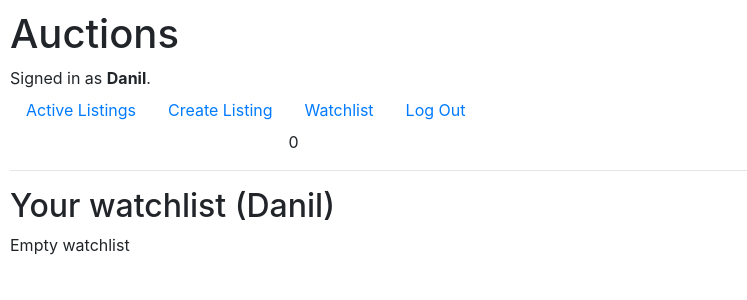
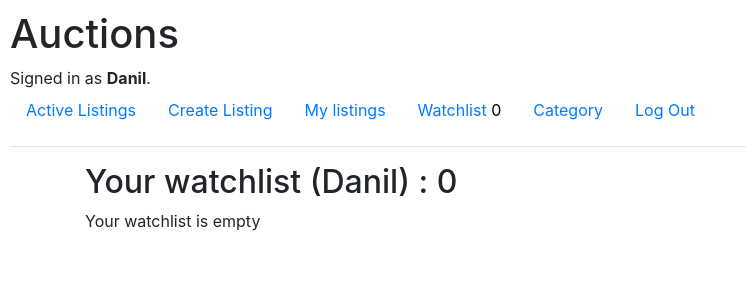
Before and after one commit to danilobravit/Commerce, a Django app: page /watchlist in a window 1280 px wide. Shown: the top 300 px of the page, without its empty margins (0-747 px from the left). Run offline with Django 3.2, Linux system fonts and the light colour scheme; a user stored in the database is signed in; data comes from the database, SQL or seed files in the repository; both versions use the stored data as it was after the commit; some libraries are stand-ins or nearby versions.

Commit message:
templates: added 'categories.html', 'categoryview.html, 'mylistings.html; modified 'watchlist'. views.py: created 'my_listings', 'categories', 'category_view' method; modifiedall the methods with watchlist model, removed some bugs.

```diff
--- a/auctions/templates/auctions/index.html
+++ b/auctions/templates/auctions/index.html
@@ -4,9 +4,9 @@
     <section>
         <div class="container">
             <h2 class="title">Active Listings</h2>
-            <div class="catalog-item" >
+            <div class="catalog-item" style="display: flex; flex-direction: row-reverse;  flex-wrap: wrap-reverse; justify-content: space-between; ">
                 {% for prod in product %}
-                <div class="catalog-item__wrapper" style="display: flex; justify-content: center; ">
+                <div class="catalog-item__wrapper" >
                     <div class="catalog-item__content" >
 
                         <img src="{{prod.image.url}}" class="catalog-item__img" style="height: 350px; width: 350px;">
--- a/auctions/templates/auctions/layout.html
+++ b/auctions/templates/auctions/layout.html
@@ -25,7 +25,15 @@
                     <a class="nav-link" href="{% url 'createListing' %}">Create Listing</a>
                 </li>
                 <li class="nav-item">
-                    <a class="nav-link" href="{% url 'watchlist' %}">Watchlist</a> {{watchlist.product.count}}
+                    <a class="nav-link" href="{% url 'myListings' %}">My listings</a>
+                </li>
+
+                <li class="nav-item">
+                    <a class="nav-link" href="{% url 'watchlist' %}">Watchlist <span style="color: black">{{watchlist.product.count}}</span></a>
+
+                </li>
+                <li class="nav-item">
+                    <a class="nav-link" href="{% url 'categories' %}">Category</a>
 
                 </li>
                 <li class="nav-item">
--- a/auctions/templates/auctions/watchlist.html
+++ b/auctions/templates/auctions/watchlist.html
@@ -1,14 +1,49 @@
 {% extends "auctions/layout.html" %}
 
+
+
 {% block body %}
-    <h2>Your watchlist ({{user.username}})</h2>
-    {% if watchlist.product.all %}
-        <ul>
-            {% for prod in watchlist.product.all %}
-                <li><a href="{% url 'listingPage' product=prod.title %}">{{prod.title}}</a></li>
-            {% endfor %}
-        </ul>
-    {% else %}
-        <p>Empty watchlist</p>
-    {% endif %}
+    <section>
+        <div class="container">
+            <h2 class="title">Your watchlist ({{user.username}}) : {{num_of_prod}}</h2>
+            <div class="catalog-item" style="display: flex;  flex-wrap: wrap-reverse; justify-content: space-between; ">
+            {% if watchlist.product.all %}
+                {% for prod in watchlist.product.all %}
+                <div class="catalog-item__wrapper" >
+                    <div class="catalog-item__content" >
+
+                        <img src="{{prod.image.url}}" class="catalog-item__img" style="height: 350px; width: 350px;">
+                        <div class="catalog-item__subtitle" style="color: blue;">{{prod.title}}</div>
+                        <div class="catalog-item__descr" style="width: 350px;">Decription: {{prod.description}}</div>
+                        {% if prod.last_bid is None%}
+                            <div class="catalog-item__bid">Price: {{prod.start_bid}}</div>
+                        {% else %}
+                            <div class="catalog-item__bid">Price: {{prod.last_bid}}</div>
+                        {% endif %}
+                        <div class="catalog-item__user">Seller: {{prod.user}}</div>
+                        {% if prod.closed %}
+                            <div class="catalog-item__status">Status: <span style="color: brown;">Sold</span></div>
+                        {% else %}
+                            <div class="catalog-item__status">Status: <span style="color: green;">Active</span></div>
+                        {% endif %}
+                        <a href="{% url 'listingPage' product=prod.title %}">Details</a> <!-- product=prod.title - параметр, который мы передаем в метод listing_page -->
+
+
+                    </div>
+
+                </div>
+                <hr>
+                {% endfor %}
+            {% else %}
+                <div>Your watchlist is empty</div>
+            {% endif %}
+
+            </div>
+        </div>
+
+
+    </section>
+
+
+
 {% endblock %}
--- a/auctions/urls.py
+++ b/auctions/urls.py
@@ -16,5 +16,8 @@ urlpatterns = [
     path("set_new_bid/<str:product>", views.set_new_bid, name="set_new_bid"),
     path("comment/<str:product>", views.comment, name="comment"),
     path("close_auction/<str:product>", views.close_auction, name="close_auction"),
-    path("delete_product/<str:product>", views.delete_product, name="delete_product")
+    path("delete_product/<str:product>", views.delete_product, name="delete_product"),
+    path("categories", views.categories, name="categories"),
+    path("categoryView/<str:category>", views.category_view, name="categoryView"),
+    path("myListings", views.my_listings, name="myListings")
 ] + static(settings.MEDIA_URL, document_root=settings.MEDIA_ROOT)
--- a/auctions/views.py
+++ b/auctions/views.py
@@ -14,10 +14,21 @@ from datetime import datetime
 
 def index(request):
     product = Product.objects.all()
-    user = request.user
+    if request.user.is_authenticated:
+        try:
+            watchlist = Watchlist.objects.get(user=request.user)
+            return render(request, "auctions/index.html", {
+                "watchlist": watchlist,
+                "product": product
+            })
+        except ObjectDoesNotExist:
+            return render(request, "auctions/index.html", {
+            "product": product
+            })
     return render(request, "auctions/index.html", {
         "product": product
     })
+
 
 
 
@@ -73,28 +84,65 @@ def register(request):
         return render(request, "auctions/register.html")
 
 def create_listing(request):
-    if request.method == "POST":
-        form = CreateListingForm(request.POST, request.FILES) #create an instance of the form from "forms.py" file, CreateListing - class name in forms.py
+    try:
+        if request.method == "POST":
+            form = CreateListingForm(request.POST, request.FILES) #create an instance of the form from "forms.py" file, CreateListing - class name in forms.py
+            if form.is_valid():
+                instance = form.save(commit=False) # Return an object without saving to the DB
+                instance.user = request.user # Add an User field which will contain current user's id
+                instance.save() # Save the final "real form" to the DB
+            else:
+                messages.error(request, "Error! Try again.")
+            return HttpResponseRedirect("/")
 
-        if form.is_valid():
-            instance = form.save(commit=False) # Return an object without saving to the DB
-            instance.user = request.user # Add an User field which will contain current user's id
-            instance.save() # Save the final "real form" to the DB
-        else:
-            messages.error(request, "Error! Try again.")
-        return HttpResponseRedirect("/")
+        form = CreateListingForm()
+        products = Product.objects.all()
+        watchlist = Watchlist.objects.get(user=request.user)
 
-    form = CreateListingForm()
-    products = Product.objects.all()
-
-    return render(request, "auctions/createListing.html", {
+        return render(request, "auctions/createListing.html", {
+            "form": form,
+            "products": products,
+            "watchlist": watchlist
+        })
+    except ObjectDoesNotExist:
+        return render(request, "auctions/createListing.html", {
         "form": form,
-        "products": products
-
-    })
+        "products": products,
+        })
 
 def categories(request):
-    pass
+
+    categories = Category.objects.all()
+    try:
+        watchlist = Watchlist.objects.get(user=request.user)
+
+        return render(request, "auctions/categories.html", {
+            "watchlist": watchlist,
+            "categories": categories
+        })
+    except ObjectDoesNotExist:
+        return render(request, "auctions/categories.html", {
+            "categories": categories
+        })
+
+
+def category_view(request, category):
+    category = Category.objects.get(name=category)
+    product = Product.objects.filter(category=category).all()
+    try:
+        watchlist = Watchlist.objects.get(user=request.user)
+
+        return render(request, "auctions/categoryView.html", {
+            "watchlist": watchlist,
+            "category": category,
+            "product": product
+        })
+    except ObjectDoesNotExist:
+        return render(request, "auctions/categoryView.html", {
+            "category": category,
+            "product": product
+        })
+
 
 @login_required(login_url="/login")
 def listing_page(request, product):
@@ -102,8 +150,6 @@ def listing_page(request, product):
         try:
             product = Product.objects.get(title=product)
             watchlist = Watchlist.objects.get(user=request.user)
-
-            # TODO
 
             return render(request, "auctions/listingPage.html", {
                 "product": product,
@@ -165,7 +211,7 @@ def set_new_bid(request, product):
         else:
             messages.error(request, "Your bid should be greater then current bid!")
 
-        return redirect(request.META.get('HTTP_REFERER','redirect_if_referer_not_found')) # refresh page after form submitting
+        return redirect(request.META.get('HTTP_REFERER')) # refresh page after form submitting
 
 def comment(request, product):
     product = Product.objects.get(title=product)
@@ -192,3 +238,16 @@ def delete_product(request, product):
         product.delete()
 
     return HttpResponseRedirect("/")
+
+def my_listings(request):
+    product = Product.objects.filter(user=request.user).all()
+    try:
+        watchlist = Watchlist.objects.get(user=request.user)
+        return render(request, "auctions/myListings.html", {
+            "product": product,
+            "watchlist": watchlist
+        })
+    except ObjectDoesNotExist:
+        return render(request, "auctions/myListings.html", {
+            "product": product
+        })
```
Also changed, not shown: auctions/templates/auctions/listingPage.html (line endings or trailing spaces), db.sqlite3.
